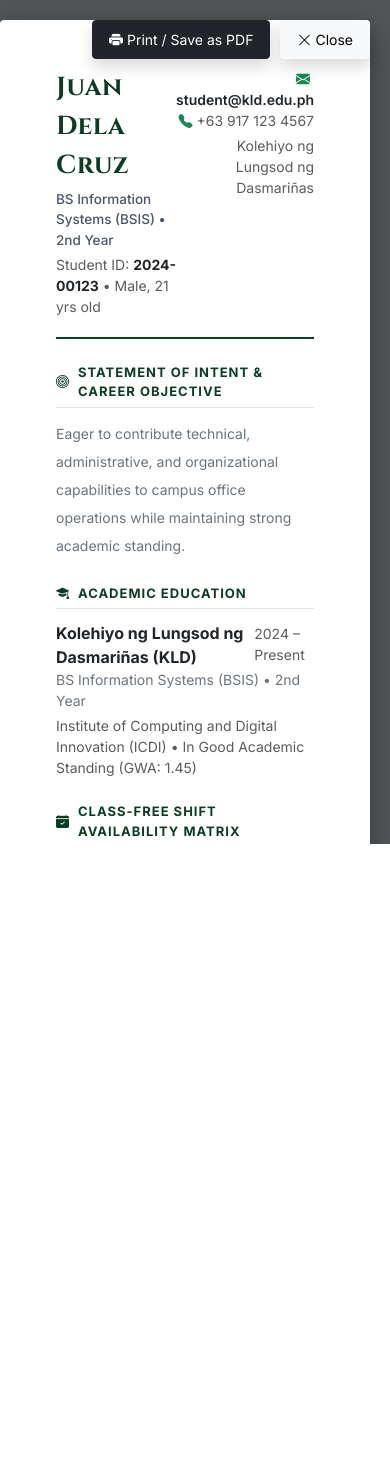
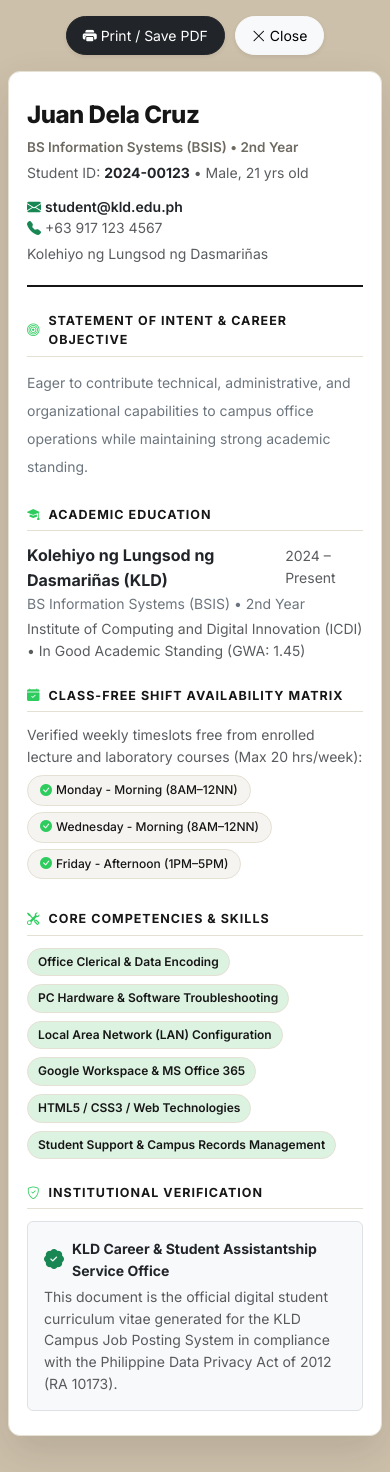
Before and after one commit to AlwinsonTGM/Campus-Job-Posting-System, a PHP site: page /view-resume.php in a window 390 px wide. Before the commit the page ends 844 px from the top, so only its background shows below. Run offline with PHP 8.4, Linux system fonts and the light colour scheme; the visitor is signed in with stand-in values (Sample User, id 1).

Commit message:
fix(design-system): harmonize color tokens, form controls, and multi-viewport responsiveness
- Harmonize form check inputs (checkboxes, radios, schedule matrix) to use Paper Sheet emerald accent (--accent: #2ECC5E) and smooth focus rings instead of default Bootstrap blue (#0d6efd)
- Add Bootstrap bridge override variables in :root (--bs-primary, --bs-primary-rgb, --bs-link-color, --bs-link-hover-color, --bs-focus-ring-color, --bs-highlight-bg)
- Modernize student resume viewer (view-resume.php) from legacy tokens to unified Paper Sheet & Emerald design system with responsive padding and mobile stacked controls
- Upgrade admin and employer dispatch tables (admin/updates.php, employer/updates.php) to table-paper-responsive with data-labels for mobile card stacking
- Make navbar guest Log In button visible in mobile collapsed menu (includes/navbar.php)
- Standardize dynamic matrix error borders to semantic token var(--st-declined, #E5484D) in student/apply.php and settings.php
- Align institutional email domain to @kld.edu.ph in privacy.php and category color taxonomy in admin/categories.php
- Add mobile padding rules (< 576px) for auth split panels in custom.css

```diff
--- a/admin/categories.php
+++ b/admin/categories.php
@@ -141,7 +141,7 @@ require_once __DIR__ . '/../includes/header.php';
                                 <div class="col-6">
                                     <label class="form-label" for="cat-color">Color Theme</label>
                                     <select name="color" id="cat-color" class="form-select">
-                                        <option value="primary">Accent Gold</option>
+                                        <option value="primary">Emerald Accent (Primary)</option>
                                         <option value="success">Success Green</option>
                                         <option value="info">Review Blue</option>
                                         <option value="warning">Warning Yellow</option>
--- a/includes/navbar.php
+++ b/includes/navbar.php
@@ -142,7 +142,7 @@ $current_script = basename($_SERVER['PHP_SELF'] ?? '');
                     </div>
                 <?php else: ?>
                     <!-- Guest: POST A VACANCY solid pill + Login link -->
-                    <a href="<?= $base_url ?>login.php" class="btn-outline-pill d-none d-sm-inline-flex px-3 py-2 text-decoration-none">
+                    <a href="<?= $base_url ?>login.php" class="btn-outline-pill d-inline-flex px-3 py-2 text-decoration-none">
                         LOG IN
                     </a>
                     <a href="<?= $base_url ?>employer/create-job.php" class="btn-accent-pill">
--- a/privacy.php
+++ b/privacy.php
@@ -41,7 +41,7 @@ require_once __DIR__ . '/includes/header.php';
                         We collect and process only the minimum necessary information required to assess eligibility for campus student assistantships and office staffing requisitions:
                     </p>
                     <ul>
-                        <li><strong>Student Identification:</strong> Student ID Number, Full Legal Name, and Institutional Email (<code>@university.edu.ph</code>).</li>
+                        <li><strong>Student Identification:</strong> Student ID Number, Full Legal Name, and Institutional Email (<code>@kld.edu.ph</code>).</li>
                         <li><strong>Academic Information:</strong> Enrolled Course/Degree Program, Academic Year Level, and Academic Standing.</li>
                         <li><strong>Application Credentials:</strong> Digital Resume / Curriculum Vitae, statements of interest, and Cover Letters.</li>
                         <li><strong>Schedule Availability:</strong> Class schedule timetable and weekly vacant shift hours.</li>
--- a/settings.php
+++ b/settings.php
@@ -654,7 +654,7 @@ document.addEventListener('DOMContentLoaded', function() {
                     settingsAlertBox.style.display = 'flex';
                 }
                 settingsMatrixContainer.scrollIntoView({ behavior: 'smooth', block: 'center' });
-                settingsMatrixContainer.style.borderColor = 'var(--kld-red, #dc3545)';
+                settingsMatrixContainer.style.borderColor = 'var(--st-declined, #E5484D)';
                 return false;
             } else {
                 if (settingsAlertBox) {
--- a/student/apply.php
+++ b/student/apply.php
@@ -259,7 +259,7 @@ document.addEventListener('DOMContentLoaded', function() {
                 }
                 if (matrixContainer) {
                     matrixContainer.scrollIntoView({ behavior: 'smooth', block: 'center' });
-                    matrixContainer.style.borderColor = 'var(--kld-red, #dc3545)';
+                    matrixContainer.style.borderColor = 'var(--st-declined, #E5484D)';
                 }
                 return false;
             } else {
--- a/view-resume.php
+++ b/view-resume.php
@@ -130,88 +130,99 @@ if ($physical_pdf_path && file_exists($physical_pdf_path)) {
     <link rel="apple-touch-icon" href="assets/img/favicon.svg">
     <link rel=preconnect href=https://fonts.googleapis.com>
     <link rel=preconnect href=https://fonts.gstatic.com crossorigin>
-    <link href=https://fonts.googleapis.com/css2?family=Cinzel:wght@600;700&family=Inter:wght@300;400;500;600;700&family=JetBrains+Mono:wght@400;500&display=swap rel=stylesheet>
-    <link rel=stylesheet href=https://cdn.jsdelivr.net/npm/bootstrap@5.3.3/dist/css/bootstrap.min.css>
-    <link rel=stylesheet href=https://cdn.jsdelivr.net/npm/bootstrap-icons@1.11.3/font/bootstrap-icons.min.css>
+    <link href="https://fonts.googleapis.com/css2?family=Inter:wght@400;500;600;700;800&display=swap" rel="stylesheet">
+    <link rel="stylesheet" href="https://cdn.jsdelivr.net/npm/bootstrap@5.3.3/dist/css/bootstrap.min.css">
+    <link rel="stylesheet" href="https://cdn.jsdelivr.net/npm/bootstrap-icons@1.11.3/font/bootstrap-icons.min.css">
     <style>
         :root {
-            --kld-green: #0a3d24;
-            --kld-accent: #0f5132;
-            --kld-gold: #c59b27;
-            --ink: #1a1a1a;
-            --paper: #ffffff;
-            --cream: #fbfbf9;
-            --line: #e2e4e0;
+            --canvas: #CDC0AB;
+            --surface: #F5F4F0;
+            --cream: #F1EBDC;
+            --ink: #161616;
+            --muted: #6E6A61;
+            --accent: #2ECC5E;
+            --accent-hover: #26b150;
+            --accent-soft: #DDF3E2;
+            --line: #E5E0D4;
+            --white: #FFFFFF;
         }
         body {
-            background-color: #525659;
-            font-family: 'Inter', sans-serif;
+            background-color: var(--canvas);
+            font-family: 'Inter', -apple-system, BlinkMacSystemFont, 'Segoe UI', Roboto, sans-serif;
             color: var(--ink);
             padding: 30px 15px;
             margin: 0;
+            line-height: 1.55;
         }
         .resume-page {
-            background: #ffffff;
+            background: var(--white);
             max-width: 850px;
             min-height: 1100px;
             margin: 0 auto 30px;
             padding: 48px 56px;
-            box-shadow: 0 8px 30px rgba(0,0,0,0.35);
-            border-radius: 4px;
+            box-shadow: 0 16px 40px rgba(22, 22, 22, 0.12);
+            border-radius: 16px;
+            border: 1px solid var(--line);
             position: relative;
         }
         .resume-header {
-            border-bottom: 2px solid var(--kld-green);
+            border-bottom: 2px solid var(--ink);
             padding-bottom: 20px;
             margin-bottom: 24px;
         }
         .resume-name {
-            font-family: 'Cinzel', serif;
-            font-size: 26px;
-            font-weight: 700;
-            color: var(--kld-green);
-            letter-spacing: 0.5px;
+            font-size: 24px;
+            font-weight: 800;
+            color: var(--ink);
+            letter-spacing: -0.02em;
             margin-bottom: 4px;
         }
         .resume-sub {
             font-size: 13.5px;
-            color: #4a5568;
-            font-weight: 500;
+            color: var(--muted);
+            font-weight: 600;
         }
         .section-heading {
-            font-size: 13px;
+            font-size: 12.5px;
             font-weight: 700;
             text-transform: uppercase;
-            letter-spacing: 1px;
-            color: var(--kld-green);
+            letter-spacing: 0.08em;
+            color: var(--ink);
             border-bottom: 1.5px solid var(--line);
-            padding-bottom: 5px;
+            padding-bottom: 6px;
             margin-top: 24px;
             margin-bottom: 12px;
             display: flex;
             align-items: center;
             gap: 8px;
         }
+        .section-heading i {
+            color: var(--accent);
+        }
         .badge-tag {
             display: inline-block;
-            padding: 3px 8px;
-            font-size: 11.5px;
-            border-radius: 4px;
-            background-color: #eef7f2;
-            color: var(--kld-green);
-            border: 1px solid #cce8d7;
-            font-weight: 500;
+            padding: 4px 10px;
+            font-size: 12px;
+            border-radius: 999px;
+            background-color: var(--accent-soft);
+            color: var(--ink);
+            border: 1px solid var(--line);
+            font-weight: 600;
         }
         .matrix-pill {
-            background: #f8faf9;
+            background: var(--surface);
             border: 1px solid var(--line);
-            padding: 4px 10px;
+            padding: 5px 12px;
             font-size: 12px;
-            border-radius: 6px;
+            border-radius: 999px;
             display: inline-block;
             margin-right: 6px;
             margin-bottom: 6px;
-            color: #2d3748;
+            color: var(--ink);
+            font-weight: 500;
+        }
+        .matrix-pill i {
+            color: var(--accent) !important;
         }
         .floating-controls {
             position: fixed;
@@ -220,6 +231,28 @@ if ($physical_pdf_path && file_exists($physical_pdf_path)) {
             z-index: 999;
             display: flex;
             gap: 10px;
+        }
+        @media (max-width: 767.98px) {
+            body {
+                padding: 16px 8px;
+            }
+            .resume-page {
+                padding: 24px 18px;
+                margin-bottom: 20px;
+                border-radius: 12px;
+            }
+            .resume-header {
+                flex-direction: column;
+                gap: 12px;
+            }
+            .resume-header .text-end {
+                text-align: left !important;
+            }
+            .floating-controls {
+                position: static;
+                margin-bottom: 16px;
+                justify-content: center;
+            }
         }
         @media print {
             body {
@@ -235,18 +268,18 @@ if ($physical_pdf_path && file_exists($physical_pdf_path)) {
                 padding: 30px;
                 max-width: 100%;
                 border-radius: 0;
+                border: none;
             }
         }
     </style>
 </head>
 <body>
 
-    <div class=floating-controls no-print>
     <div class="floating-controls no-print">
-        <button type="button" class="btn btn-dark btn-sm shadow d-flex align-items-center gap-1 px-3 py-2" onclick="window.print()">
-            <i class="bi bi-printer-fill"></i> Print / Save as PDF
+        <button type="button" class="btn btn-dark btn-sm shadow-sm rounded-pill d-flex align-items-center gap-1 px-3 py-2" onclick="window.print()">
+            <i class="bi bi-printer-fill text-accent"></i> Print / Save PDF
         </button>
-        <button type="button" class="btn btn-light btn-sm shadow d-flex align-items-center gap-1 px-3 py-2" onclick="window.close()">
+        <button type="button" class="btn btn-light btn-sm shadow-sm rounded-pill border-line d-flex align-items-center gap-1 px-3 py-2" onclick="window.close()">
             <i class="bi bi-x-lg"></i> Close
         </button>
     </div>
```
Also changed, not shown: admin/updates.php (+7 -7 lines), assets/css/custom.css (+34 -2 lines), employer/updates.php (+7 -7 lines).
